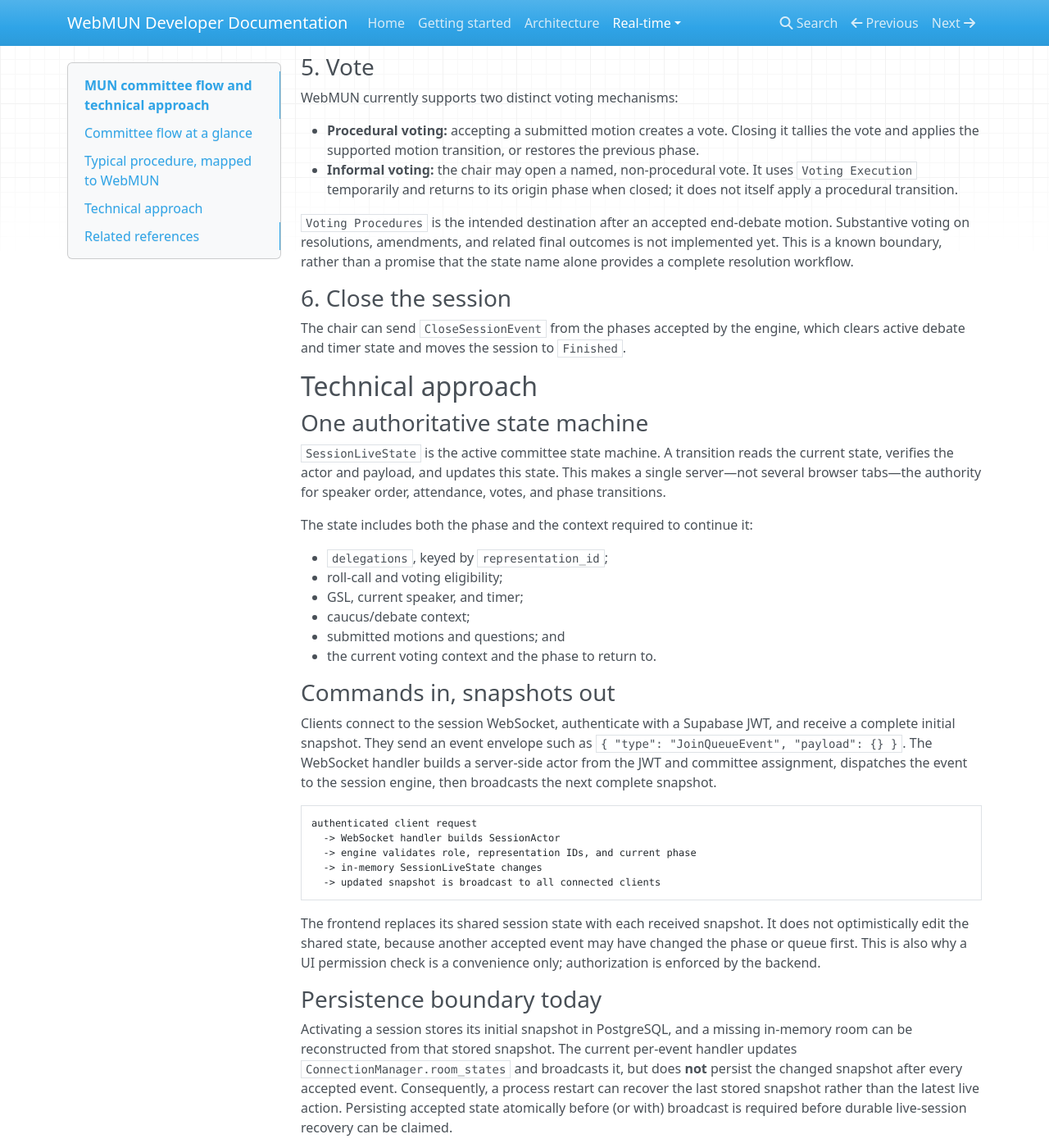
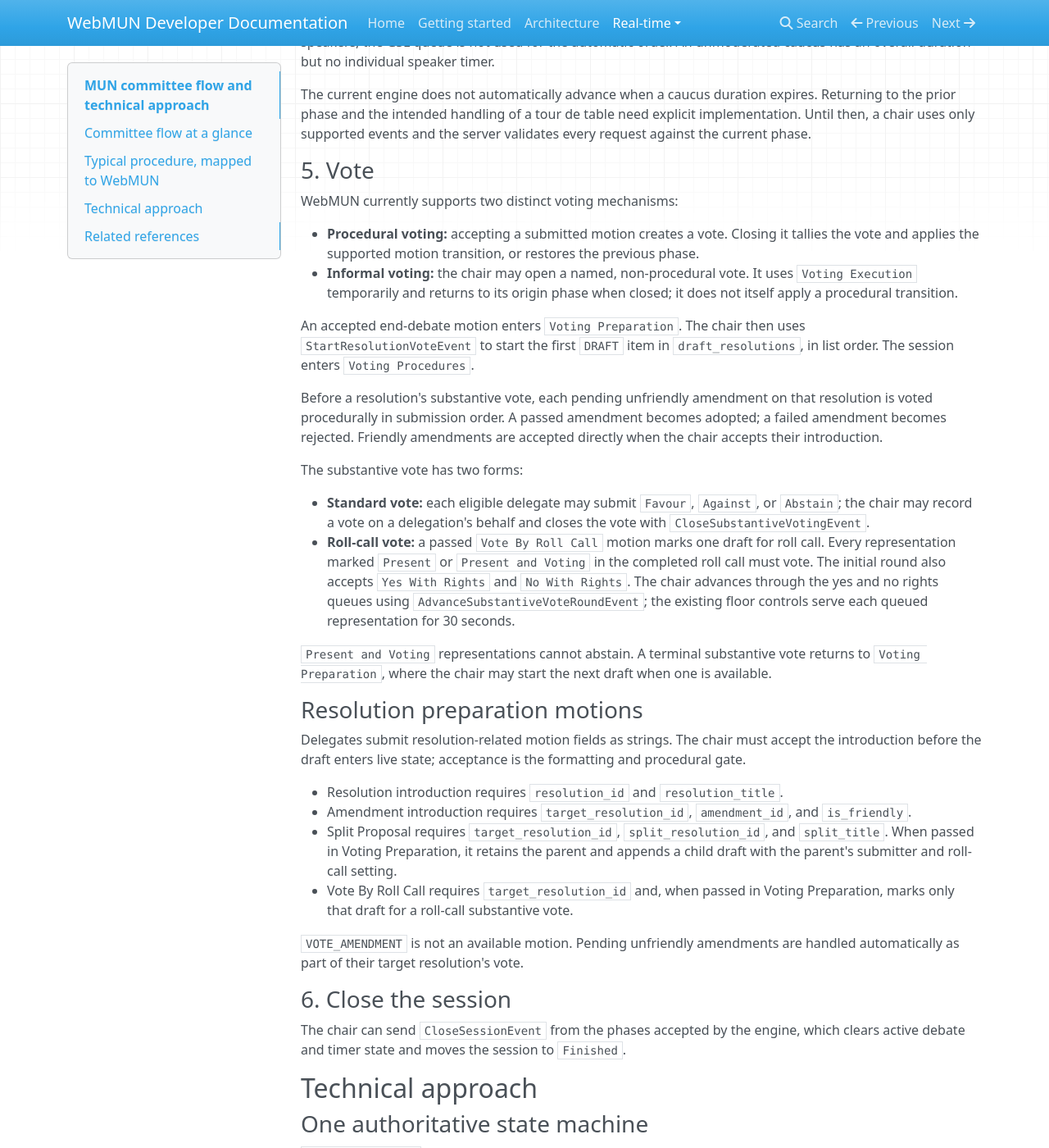
Before and after one commit to uspcodelab/webmun, an MkDocs documentation site: the page built from docs/realtime/mun-flow.md, in a window 1280 px wide and 1400 px high, scrolled down 2187 px. Shown: the whole window at 82% size. Built offline with MkDocs 1.6.1, drawn with Linux system fonts in a browser that asks for light colours; nearby versions of some CDN libraries; some of the changed text lies outside the part shown.

Commit message:
Document resolution voting flow
Co-authored-by: Codex <codex@openai.com>

````diff
--- a/docs/realtime/mun-flow.md
+++ b/docs/realtime/mun-flow.md
@@ -41,12 +41,19 @@ Open GSL <-------------------------------+
                                           v
                                       procedural motion / chair action
 
-Open or Closed GSL -- accepted end-debate motion --> Voting Procedures
+Open or Closed GSL -- accepted end-debate motion --> Voting Preparation
                                                         |
-                                                        | substantive-resolution flow
-                                                        | is not implemented yet
+                                                        | chair starts next draft
                                                         v
-                                                     Finished
+                                                   Voting Procedures
+                                                        |
+                                   pending amendments -> procedural amendment votes
+                                                        |
+                                                        v
+                                             substantive resolution vote
+                                                        |
+                                                        v
+                                                 Voting Preparation
 ```
 
 `Finished` can also be reached when the chair closes the session from an
@@ -123,10 +130,48 @@ WebMUN currently supports two distinct voting mechanisms:
   uses `Voting Execution` temporarily and returns to its origin phase when
   closed; it does not itself apply a procedural transition.
 
-`Voting Procedures` is the intended destination after an accepted
-end-debate motion. Substantive voting on resolutions, amendments, and related
-final outcomes is not implemented yet. This is a known boundary, rather than
-a promise that the state name alone provides a complete resolution workflow.
+An accepted end-debate motion enters `Voting Preparation`. The chair then uses
+`StartResolutionVoteEvent` to start the first `DRAFT` item in
+`draft_resolutions`, in list order. The session enters `Voting Procedures`.
+
+Before a resolution's substantive vote, each pending unfriendly amendment on
+that resolution is voted procedurally in submission order. A passed amendment
+becomes adopted; a failed amendment becomes rejected. Friendly amendments are
+accepted directly when the chair accepts their introduction.
+
+The substantive vote has two forms:
+
+- **Standard vote:** each eligible delegate may submit `Favour`, `Against`, or
+  `Abstain`; the chair may record a vote on a delegation's behalf and closes
+  the vote with `CloseSubstantiveVotingEvent`.
+- **Roll-call vote:** a passed `Vote By Roll Call` motion marks one draft for
+  roll call. Every representation marked `Present` or `Present and Voting` in
+  the completed roll call must vote. The initial round also accepts
+  `Yes With Rights` and `No With Rights`. The chair advances through the yes
+  and no rights queues using `AdvanceSubstantiveVoteRoundEvent`; the existing
+  floor controls serve each queued representation for 30 seconds.
+
+`Present and Voting` representations cannot abstain. A terminal substantive
+vote returns to `Voting Preparation`, where the chair may start the next draft
+when one is available.
+
+### Resolution preparation motions
+
+Delegates submit resolution-related motion fields as strings. The chair must
+accept the introduction before the draft enters live state; acceptance is the
+formatting and procedural gate.
+
+- Resolution introduction requires `resolution_id` and `resolution_title`.
+- Amendment introduction requires `target_resolution_id`, `amendment_id`, and
+  `is_friendly`.
+- Split Proposal requires `target_resolution_id`, `split_resolution_id`, and
+  `split_title`. When passed in Voting Preparation, it retains the parent and
+  appends a child draft with the parent's submitter and roll-call setting.
+- Vote By Roll Call requires `target_resolution_id` and, when passed in Voting
+  Preparation, marks only that draft for a roll-call substantive vote.
+
+`VOTE_AMENDMENT` is not an available motion. Pending unfriendly amendments are
+handled automatically as part of their target resolution's vote.
 
 ### 6. Close the session
 
@@ -150,6 +195,12 @@ The state includes both the phase and the context required to continue it:
 - caucus/debate context;
 - submitted motions and questions; and
 - the current voting context and the phase to return to.
+
+Draft resolution and amendment terminal statuses are currently kept in the
+live snapshot so connected clients can render the result. There is not yet a
+separate durable audit/event stream. A future audit implementation should move
+terminal outcomes and tallies out of the live draft list and notify clients
+with explicit result events.
 
 ### Commands in, snapshots out
 
````
Also changed, not shown: docs/realtime/events-and-payloads.md (+47 -6 lines), docs/realtime/session-state.md (+14 -1 lines), 1 other file.
